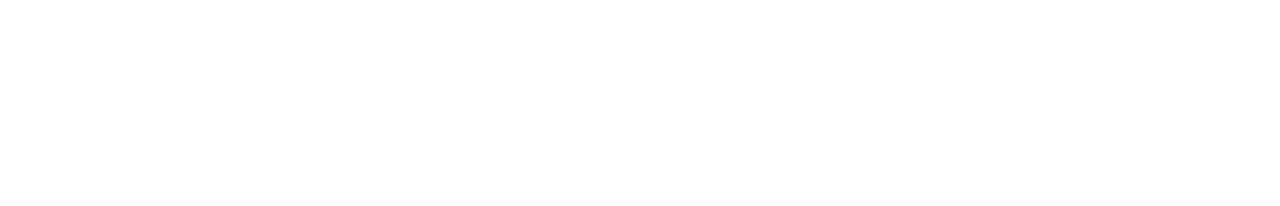
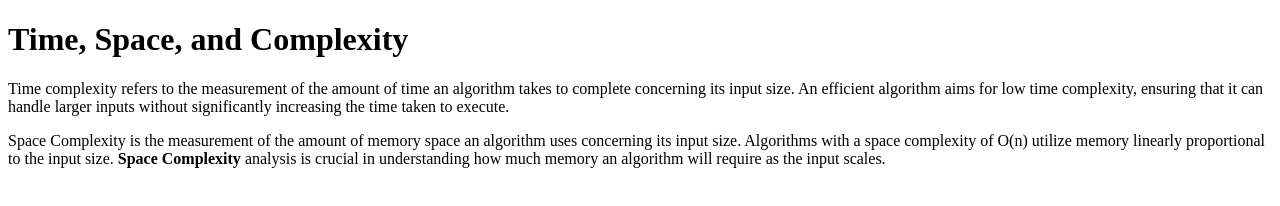
Before and after one commit to acciojob/time-and-space-complexity-Satyasingh827100, a website: page main.html in a window 1280 px wide. Drawn offline with Linux system fonts and the light colour scheme.

Commit message:
created a submission

```diff
--- a/main.html
+++ b/main.html
@@ -8,6 +8,20 @@
 
 <body>
 	<!-- the entire body must be written by student -->
+	 <h1> Time, Space, and Complexity</h1>
+
+    <p>
+        Time complexity refers to the measurement of the amount of time an algorithm takes to complete concerning its input
+        size. An efficient algorithm aims for low time complexity, ensuring that it can handle larger inputs without
+        significantly increasing the time taken to execute.
+    </p>
+
+    <p>
+        Space Complexity is the measurement of the amount of memory space an algorithm uses concerning its input size.
+        Algorithms with a space complexity of O(n) utilize memory linearly proportional to the input size.
+        <b>Space Complexity</b> analysis is crucial in understanding how much memory an algorithm will require as the input
+        scales.
+    </p>
     <script type="text/javascript" src="./script.js">
 </script>
 
```
